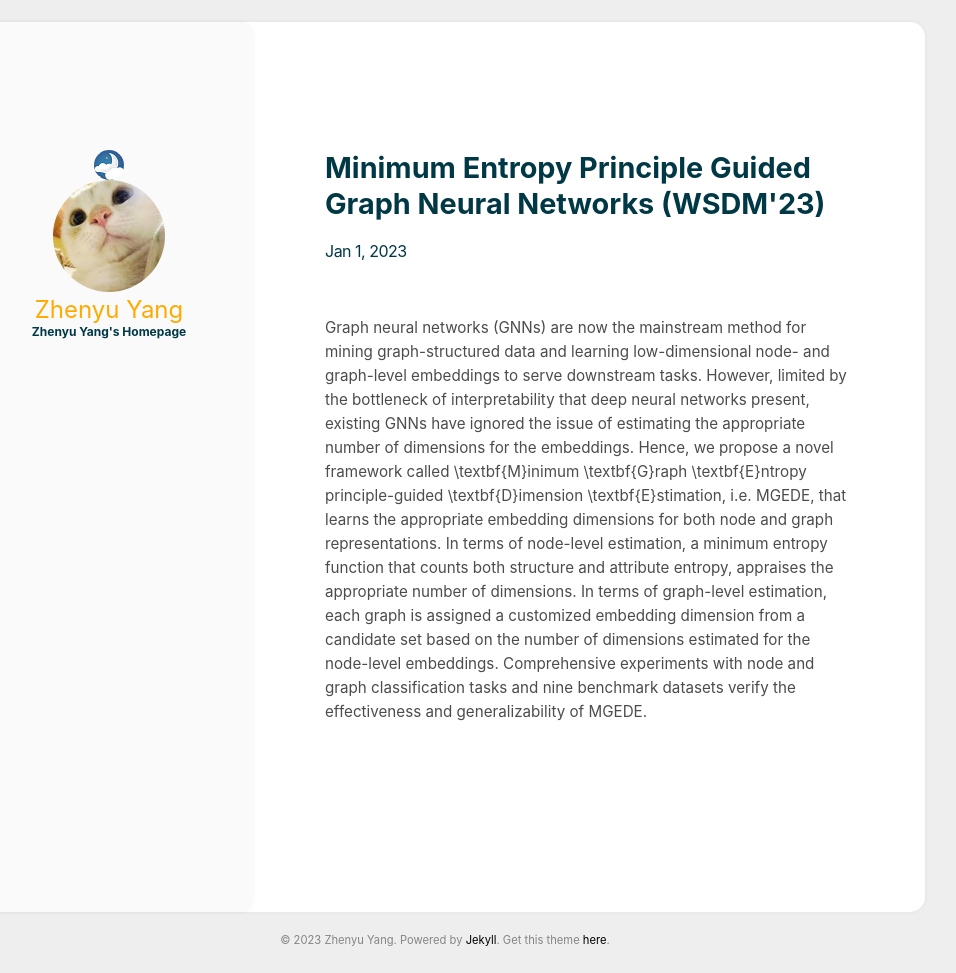
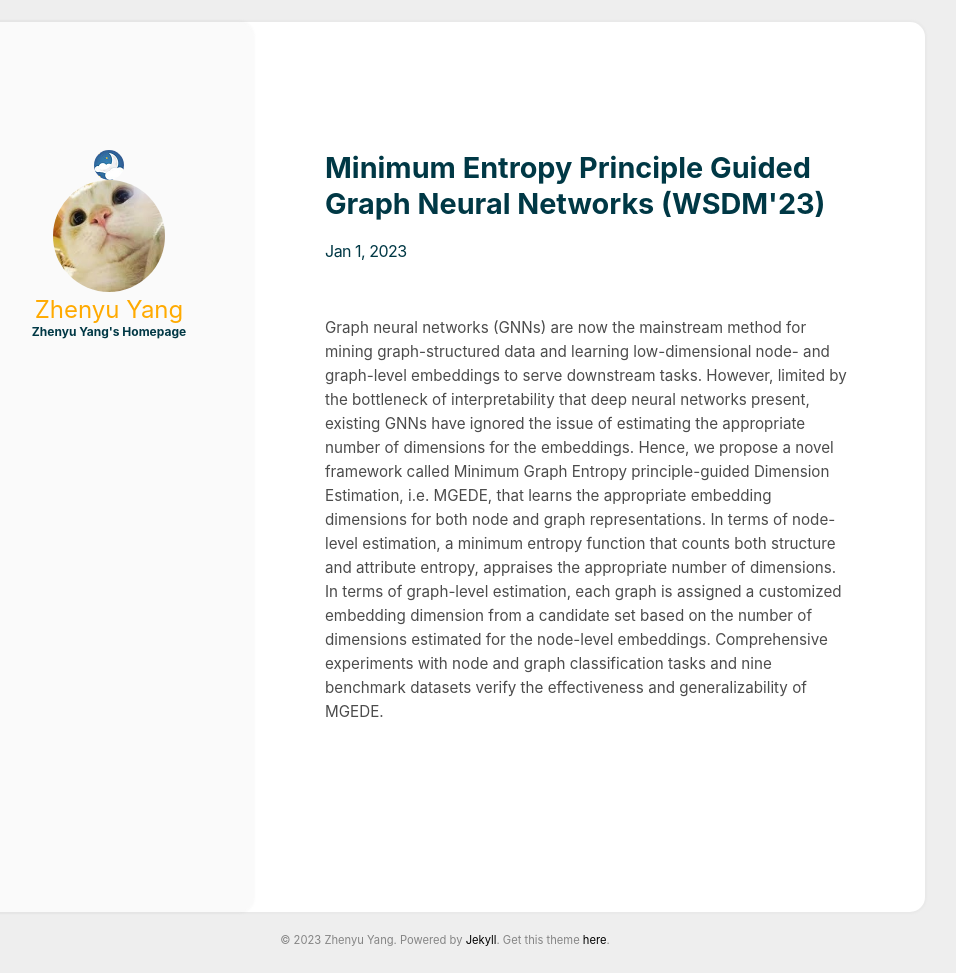
Before and after one commit to ZhenyuYangMQ/ZhenyuYangMQ.github.io, a Jekyll site: the page built from _posts/2023-01-01-mgede.md, in a window 1280 px wide. Shown: the whole page, without its empty margins (195-1151 px from the left). Built offline with Jekyll 4.4.1, drawn with Linux system fonts in a browser that asks for light colours.

Commit message:
Update 2023-01-01-mgede.md

```diff
--- a/_posts/2023-01-01-mgede.md
+++ b/_posts/2023-01-01-mgede.md
@@ -4,4 +4,4 @@ categories: [publication]
 comments: true
 authors: Zhenyu Yang*, Ge Zhang, Jia Wu, Jian Yang, Quan Z. Sheng, Hao Peng, Angsheng Li, Shan Xue, Jianlin Su
 ---
-Graph neural networks (GNNs) are now the mainstream method for mining graph-structured data and learning low-dimensional node- and graph-level embeddings to serve downstream tasks. However, limited by the bottleneck of interpretability that deep neural networks present, existing GNNs have ignored the issue of estimating the appropriate number of dimensions for the embeddings. Hence, we propose a novel framework called \textbf{M}inimum \textbf{G}raph \textbf{E}ntropy principle-guided \textbf{D}imension \textbf{E}stimation, i.e. MGEDE, that learns the appropriate embedding dimensions for both node and graph representations. In terms of node-level estimation, a minimum entropy function that counts both structure and attribute entropy, appraises the appropriate number of dimensions. In terms of graph-level estimation, each graph is assigned a customized embedding dimension from a candidate set based on the number of dimensions estimated for the node-level embeddings. Comprehensive experiments with node and graph classification tasks and nine benchmark datasets verify the effectiveness and generalizability of MGEDE.
+Graph neural networks (GNNs) are now the mainstream method for mining graph-structured data and learning low-dimensional node- and graph-level embeddings to serve downstream tasks. However, limited by the bottleneck of interpretability that deep neural networks present, existing GNNs have ignored the issue of estimating the appropriate number of dimensions for the embeddings. Hence, we propose a novel framework called Minimum Graph Entropy principle-guided Dimension Estimation, i.e. MGEDE, that learns the appropriate embedding dimensions for both node and graph representations. In terms of node-level estimation, a minimum entropy function that counts both structure and attribute entropy, appraises the appropriate number of dimensions. In terms of graph-level estimation, each graph is assigned a customized embedding dimension from a candidate set based on the number of dimensions estimated for the node-level embeddings. Comprehensive experiments with node and graph classification tasks and nine benchmark datasets verify the effectiveness and generalizability of MGEDE.
```
